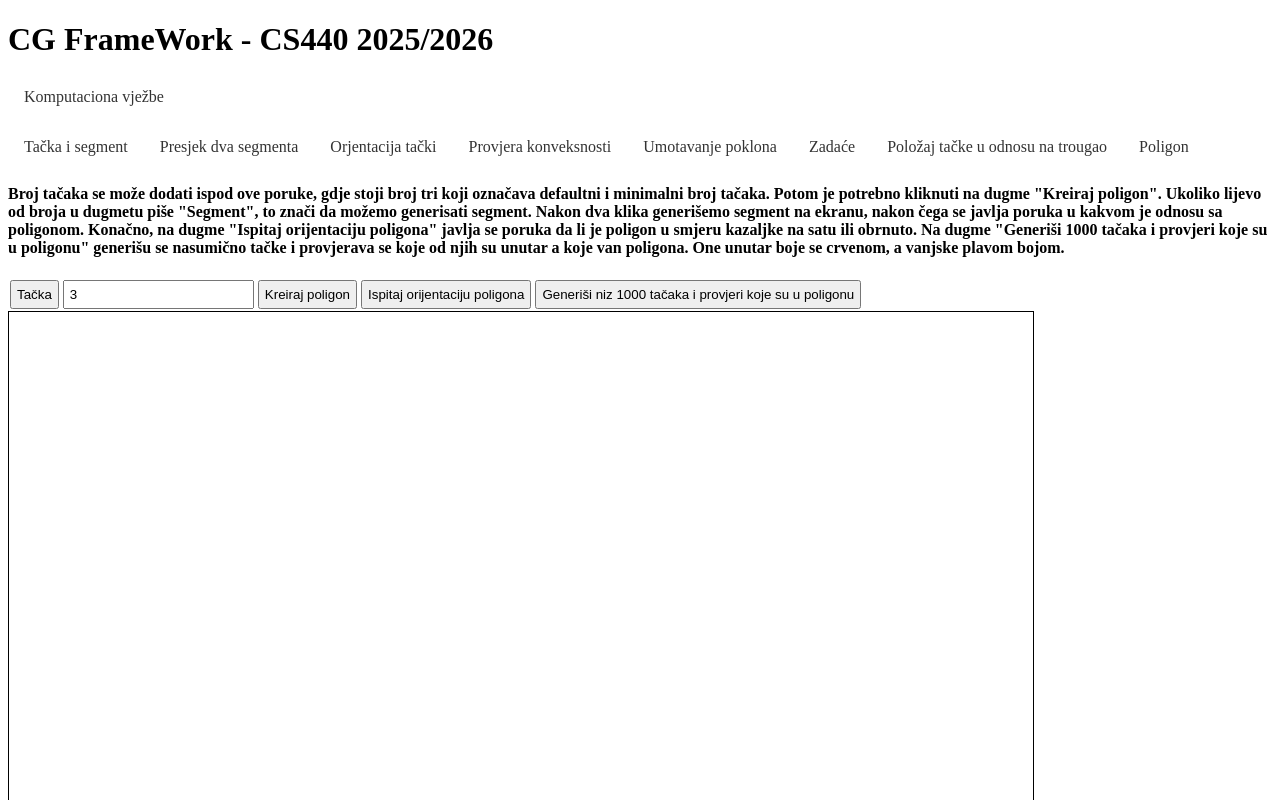
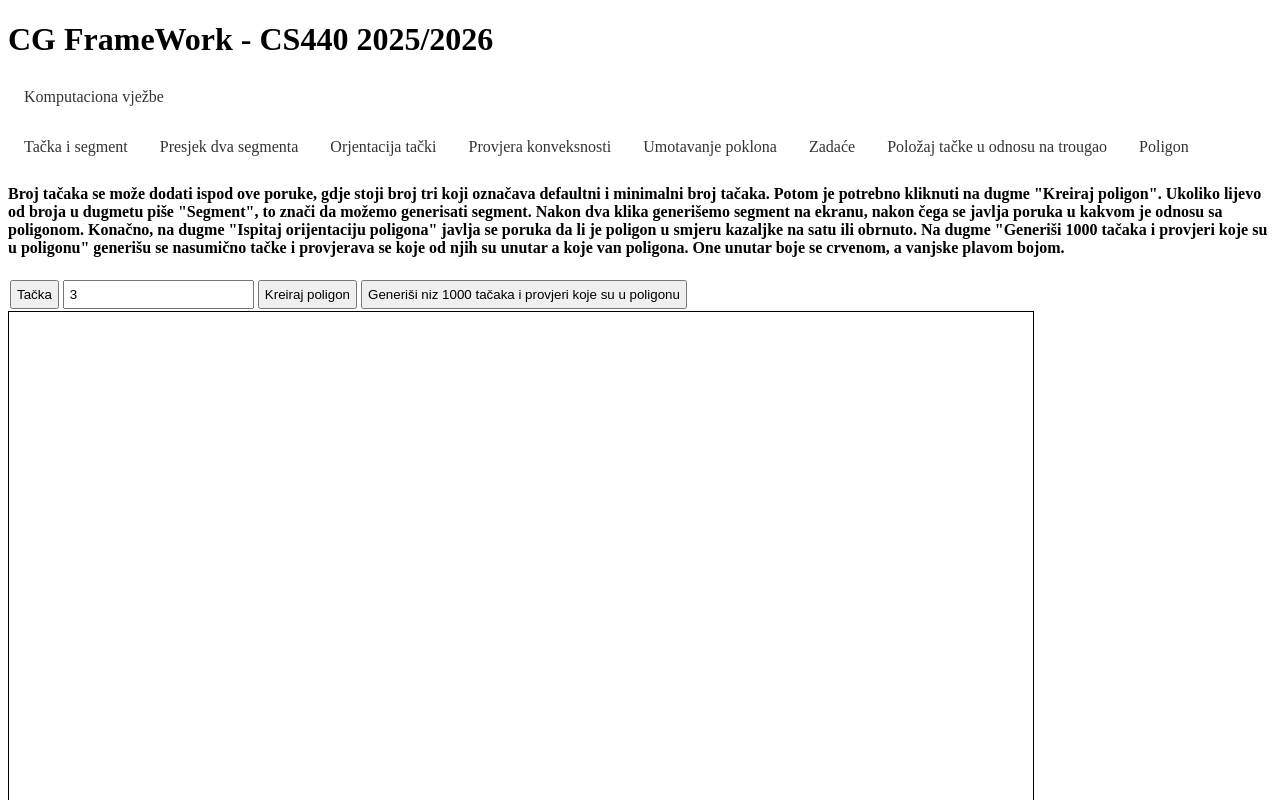
Before and after one commit to VedadDe/CS-440, an Angular app: page /polygon in a window 1280 px wide. Shown: the top 800 px of the page. Built offline with nearby package versions, Linux system fonts and the light colour scheme.

Commit message:
removed redundant function

```diff
--- a/src/app/components/triangulation/triangulation.component.html
+++ b/src/app/components/triangulation/triangulation.component.html
@@ -7,7 +7,6 @@
         </button>
         <input [(ngModel)]="n" type="number" min="3" placeholder="Unesite broj tačaka (n)" style="padding: 5px; margin: 2px" />
         <button (click)="generisiPoligon()" style="padding: 5px; margin: 2px">Kreiraj poligon</button>
-        <button (click)="orjentacijaPoligona()" style="padding: 5px; margin: 2px">Ispitaj orijentaciju poligona</button>
         <button (click)="generisiIIspitajNTacaka()" style="padding: 5px; margin: 2px">Generiši niz 1000 tačaka i provjeri koje su u poligonu</button>
         <canvas #polygonCanvas style="border: 1px solid black; cursor: pointer;" (click)="onCanvasClick($event)"></canvas>
     </div>
--- a/src/app/components/triangulation/triangulation.component.ts
+++ b/src/app/components/triangulation/triangulation.component.ts
@@ -164,28 +164,6 @@ export class TriangulationComponent implements AfterViewInit {
     return false;
   }
 
-  orjentacijaPoligona() {
-    const n = this.tacke.length;
-    let povrsina = 0;
-
-    for (let i = 0; i < n; i++) {
-      const j = (i + 1) % n;
-      povrsina += (this.tacke[i].x * this.tacke[j].y) - (this.tacke[j].x * this.tacke[i].y);
-    }
-
-    console.log(`Izračunata površina: ${povrsina}`);
-    if (povrsina < 0) {
-      alert('Poligon je u smjeru kazaljke na satu.');
-      console.log('Poligon je u smjeru kazaljke na satu.');
-    } else if (povrsina > 0) {
-      alert('Poligon je u smjeru suprotnom od kazaljke na satu.');
-      console.log('Poligon je u smjeru suprotnom od kazaljke na satu.');
-    } else {
-      alert('Poligon nije definisan.');
-      console.log('Poligon nije definisan.');
-    }
-  }
-
   generisiIIspitajNTacaka(): void {
     const slucajneTacke = this.generisiRandomtacke(1000);
     console.log('Generisano 1000 nasumičnih tačaka za ispitivanje.');
```
